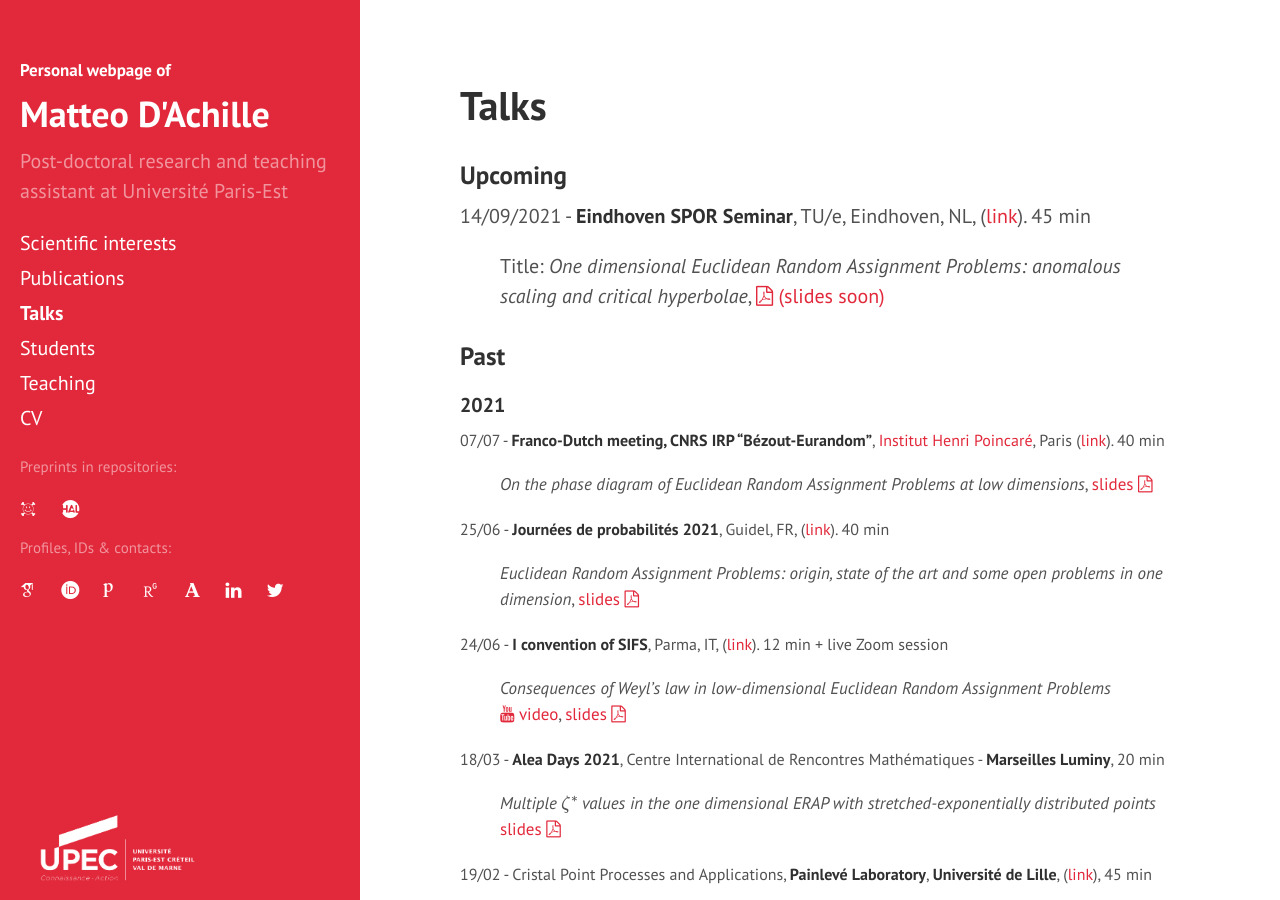
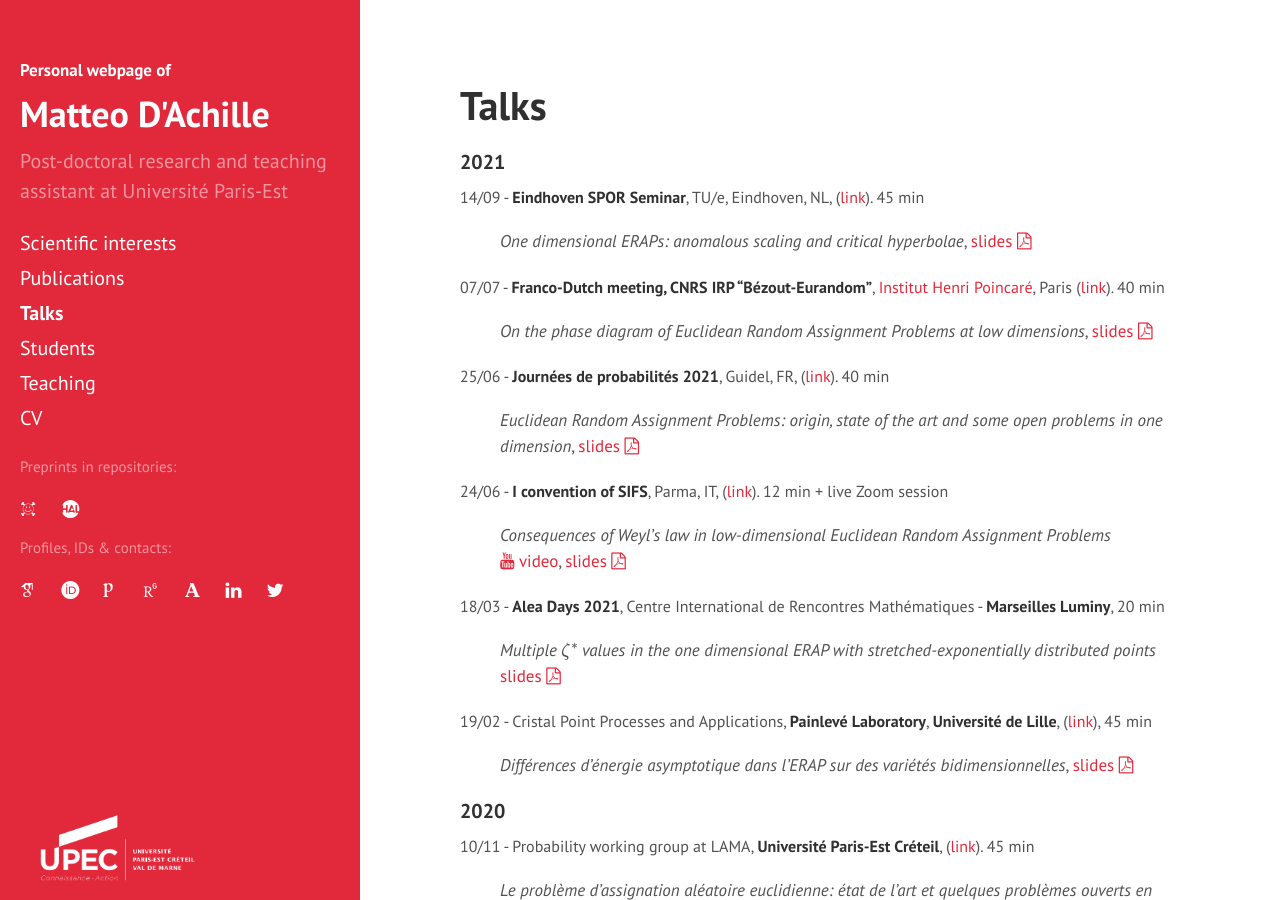
Before and after one commit to matteodachille/matteodachille.github.io, a Jekyll site: the page built from events.md, in a window 1280 px wide and 900 px high. Built offline with Jekyll 4.4.1, drawn with Linux system fonts in a browser that asks for light colours; nearby versions of some CDN libraries; some web fonts are replaced; formulas are drawn with MathJax 3.

```diff
--- a/events.md
+++ b/events.md
@@ -19,14 +19,13 @@
 
 <!--[slides <i class="fa fa-file-pdf-o" aria-hidden="true"></i>]({{ site.baseurl }}events){:target="_blank"}
 {: style="margin-left: 40px" }
--->
-
+s
 
 ### Upcoming
 
 
 
-
+<!--
 
 14/09/2021 - **Eindhoven SPOR Seminar**, TU/e, Eindhoven, NL, ([link](https://www.eurandom.tue.nl/eindhoven-spor-seminar/){:target="_blank"}). 45 min
 {: style="font-size: 20px" }
@@ -36,13 +35,18 @@
 
 <!--, [<i class="fa fa-youtube fa-align-center-1x" aria-hidden="true"></i> video]({{ site.baseurl }}events){:target="_blank"},-->
 
-
-
+<!--
 ### Past
 
+-->
 
 #### 2021
 {: .no_toc}
+
+14/09 - **Eindhoven SPOR Seminar**, TU/e, Eindhoven, NL, ([link](https://www.eurandom.tue.nl/eindhoven-spor-seminar/){:target="_blank"}). 45 min
+{: style="font-size: 16px" }
+_One dimensional ERAPs: anomalous scaling and critical hyperbolae_, [slides <i class="fa fa-file-pdf-o" aria-hidden="true"></i>]({{ site.baseurl }}events){:target="_blank"}
+{: style="font-size: 17px; margin-left: 40px" }
 
 
 07/07 - **Franco-Dutch meeting, CNRS IRP "Bézout-Eurandom"**, [Institut Henri Poincaré](http://www.ihp.fr/){:target="_blank"}, Paris ([link](https://perso.math.u-pem.fr/le_ny.arnaud/PreliminaryProgramIHP-July-Bezout-TUe-V14.pdf){:target="_blank"}). 40 min
```
